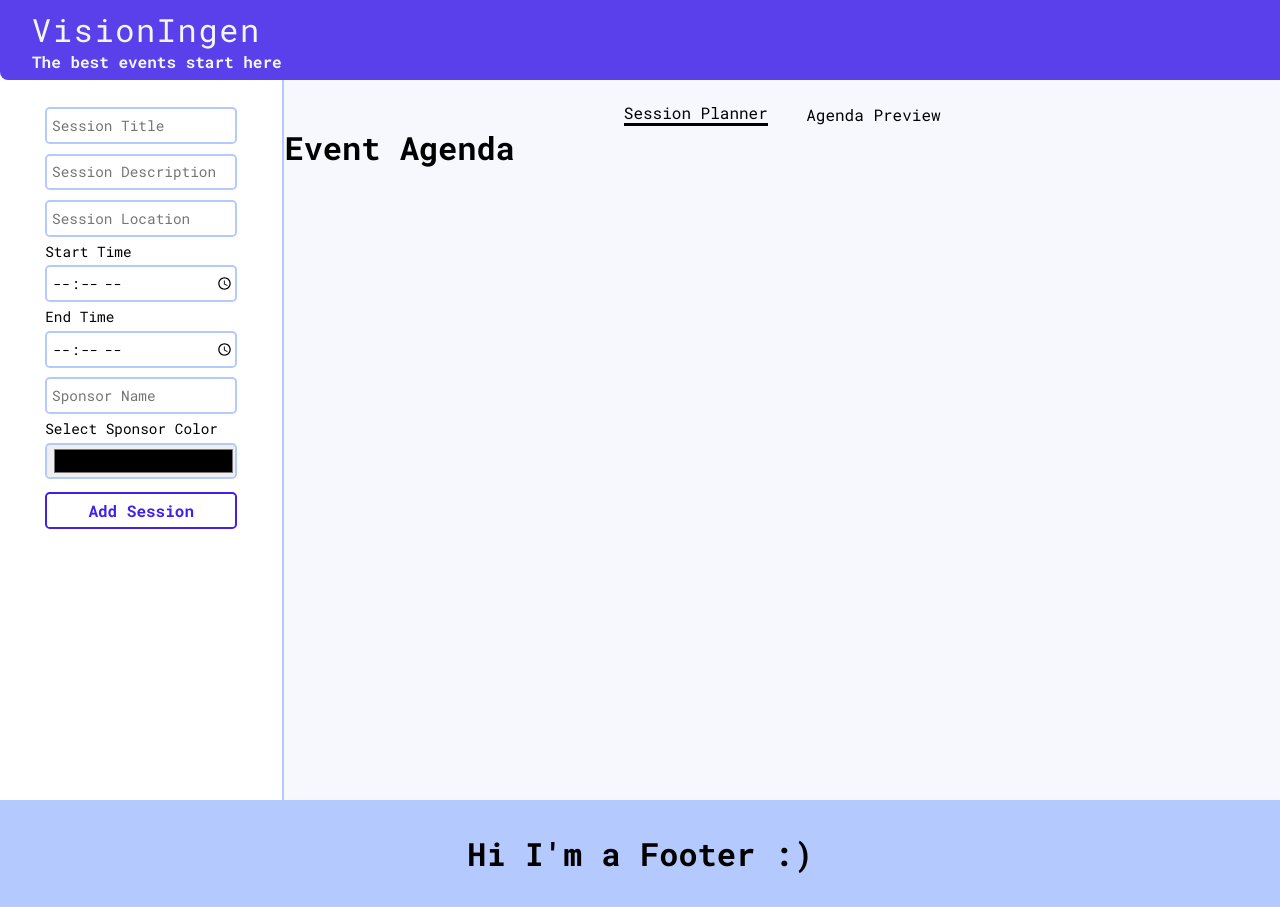
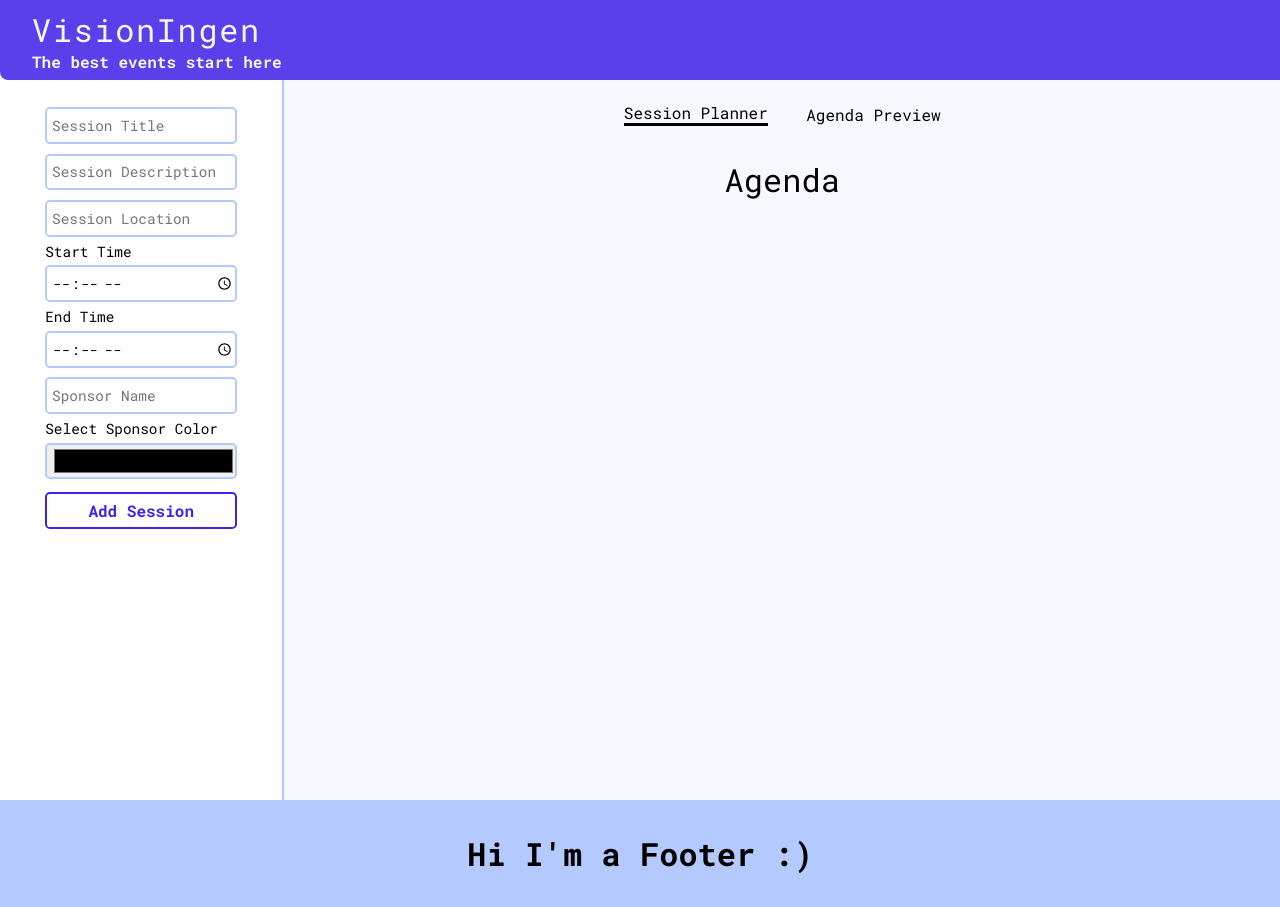
Before and after one commit to brobb27/event-planner-fullstack, a React (Create React App) app in the folder client/: page /agenda in a window 1280 px wide. Built offline with nearby package versions, Linux system fonts and the light colour scheme.

Commit message:
preview list components

```diff
--- a/client/src/components/eventContext.js
+++ b/client/src/components/eventContext.js
@@ -11,8 +11,43 @@ function EventContextProvider({children}) {
         list.sort((a, b) => a.startTime.replace(':', '') - b.startTime.replace(':', ''))
     }
 
+    // Time converter (from military to standard)
+    function convertTime(time) {
+        // console.log(time)
+        const newStringTime = time.replace(':', '')
+        const newTime = Number(newStringTime)
+        // console.log(newTime)
+        if (newTime < 1300 && newTime >= 1200) {
+            const stringTime = newTime.toString()
+            const finalTime = stringTime.slice(0, 2) + ':' + stringTime.slice(2) + 'pm'
+            return finalTime
+        } else if (newTime < 1200 && newTime >= 1000) {
+            const stringTime = newTime.toString()
+            const finalTime = stringTime.slice(0, 2) + ':' + stringTime.slice(2) + 'am'
+            return finalTime
+        } else if (newTime >= 1300) {
+            const convertTime = newTime - 1200
+            const stringTime = convertTime.toString()
+            const finalTime = stringTime.length > 3 ? (stringTime.slice(0, 2) + `:` + stringTime.slice(2)) + `pm` : (stringTime.slice(0, 1) + `:` + stringTime.slice(1) + `pm`)
+            return finalTime
+        } else {
+            const finalTime = time.slice(1) + 'am'
+            return finalTime
+        }
+    }
+
+    // Time to number for duration
+    function duration(startTime, endTime) {
+        const startString = startTime.replace(':', '')
+        const endString = endTime.replace(':', '')
+        const newStartTime = Number(startString)
+        const newEndTime = Number(endString)
+        const duration = Math.ceil((newEndTime - newStartTime) / 100)
+        return duration
+    }
+
     return (
-        <EventContext.Provider value={{eventList, setEventList, sortEvents}}>
+        <EventContext.Provider value={{eventList, setEventList, sortEvents, convertTime, duration}}>
             {children}
         </EventContext.Provider>
     )
--- /dev/null
+++ b/client/src/components/home/agendaPreview/Preview.css
@@ -0,0 +1,34 @@
+/* all preview styles */
+
+#previewListContainer {
+	padding: 2rem;
+}
+
+#previewListContainer > h1 {
+	font-weight: lighter;
+	text-align: center;
+}
+
+.previewComp {
+	margin: 1.8rem 0rem;
+	padding: 1.2rem;
+	outline: solid black 0.1rem;
+	border-radius: 0.5rem;
+	width: 85%;
+	margin-right: auto;
+	margin-left: auto;
+	line-height: 2rem;
+}
+
+.time > span {
+	font-weight: bolder;
+}
+
+.sponsor {
+	display: grid;
+	place-items: center;
+	height: 5rem;
+	width: 6rem;
+	border-radius: 0.5rem;
+	font-weight: bold;
+}
--- a/client/src/components/home/agendaPreview/PreviewComp.js
+++ b/client/src/components/home/agendaPreview/PreviewComp.js
@@ -0,0 +1,25 @@
+import React, { useContext } from 'react'
+import {EventContext} from '../../eventContext'
+import './Preview.css'
+import {BiTime} from 'react-icons/bi'
+import {GrLocation} from 'react-icons/gr'
+
+function PreviewComp({session}) {
+    // import functions for time
+    const {duration, convertTime} = useContext(EventContext)
+
+    // destructuring
+    const {startTime, endTime, title, location, sponsor, sponsorColor} = session
+
+    return (
+        <div className='previewComp'>
+            <p className='time'><BiTime /><span> {convertTime(startTime)} - {convertTime(endTime)}</span> ({duration(startTime, endTime)} hours)</p>
+            <h2>{title}</h2>
+            <p><GrLocation /> {location}</p>
+            <p>Presented By:</p>
+            <p style={{border: `solid .35rem ${sponsorColor}`}} className='sponsor'>{sponsor}</p>
+        </div>
+    )
+}
+
+export default PreviewComp
--- a/client/src/components/home/agendaPreview/PreviewList.js
+++ b/client/src/components/home/agendaPreview/PreviewList.js
@@ -1,10 +1,29 @@
-import React from 'react'
+import React, {useContext, useState} from 'react'
+import { EventContext } from '../../eventContext'
+import PreviewComp from './PreviewComp'
+import './Preview.css'
 
 function PreviewList() {
+    // context needed for this component
+    const {eventList} = useContext(EventContext)
+
+    // state
+    const [requestFailed, setRequestStatus] = useState(false)
+
+
+
+    // map through eventList and create new event component for each one
+    const previewComponents = eventList.map(info => <PreviewComp key={info._id} session={info} />)
 
     return (
-        <div>
-            <h1>Event Agenda</h1>
+        <div id='previewListContainer'>
+            {requestFailed === false ?
+            <>
+            <h1>Agenda</h1>
+            {previewComponents}
+            </> :
+            <h1>Sorry, It looks like we are having trouble retrieving your event list. Please refresh the page. If the issue persists please reach out to our support team.</h1>
+            }
         </div>
     )
 }
--- a/client/src/components/home/eventList/EventComponent.js
+++ b/client/src/components/home/eventList/EventComponent.js
@@ -7,7 +7,7 @@ import './Event.css'
 
 function EventComponent({session, handleCheck}) {
     // import context variabls needed
-    const { setEventList } = useContext(EventContext)
+    const { setEventList, convertTime, duration } = useContext(EventContext)
 
     // state to determine if component is being edited
     const [isEditing, setEdit] = useState(false)
@@ -30,41 +30,6 @@ function EventComponent({session, handleCheck}) {
               "Sorry, we are not able to delete this session at this time. Please try again later. If the issue persists, please reach out to our support team."
             );
         });
-    }
-
-    // Time converter (from military to standard)
-    function convertTime(time) {
-    // console.log(time)
-    const newStringTime = time.replace(':', '')
-    const newTime = Number(newStringTime)
-    // console.log(newTime)
-    if (newTime < 1300 && newTime >= 1200) {
-        const stringTime = newTime.toString()
-        const finalTime = stringTime.slice(0, 2) + ':' + stringTime.slice(2) + 'pm'
-        return finalTime
-    } else if (newTime < 1200 && newTime >= 1000) {
-        const stringTime = newTime.toString()
-        const finalTime = stringTime.slice(0, 2) + ':' + stringTime.slice(2) + 'am'
-        return finalTime
-    } else if (newTime >= 1300) {
-        const convertTime = newTime - 1200
-        const stringTime = convertTime.toString()
-        const finalTime = stringTime.length > 3 ? (stringTime.slice(0, 2) + `:` + stringTime.slice(2)) + `pm` : (stringTime.slice(0, 1) + `:` + stringTime.slice(1) + `pm`)
-        return finalTime
-    } else {
-        const finalTime = time.slice(1) + 'am'
-        return finalTime
-    }
-    }
-
-    // Time to number for duration
-    function duration(startTime, endTime) {
-        const startString = startTime.replace(':', '')
-        const endString = endTime.replace(':', '')
-        const newStartTime = Number(startString)
-        const newEndTime = Number(endString)
-        const duration = Math.ceil((newEndTime - newStartTime) / 100)
-        return duration
     }
 
     return (
--- a/client/src/components/home/eventList/EventList.js
+++ b/client/src/components/home/eventList/EventList.js
@@ -42,7 +42,7 @@ function EventList() {
     // // Delete promise
     // function deletePromise(id) {
     //     return new Promise((resolve, reject) => {
-    //         axios.delete(`https://rf-json-server.herokuapp.com/events/${id}`)
+    //         axios.delete(`sessionList/${item}`)
     //             .then(res => {
     //                 console.log(res)
     //                 setEventList(prevList => prevList.filter(event => event.id !== id))
```
